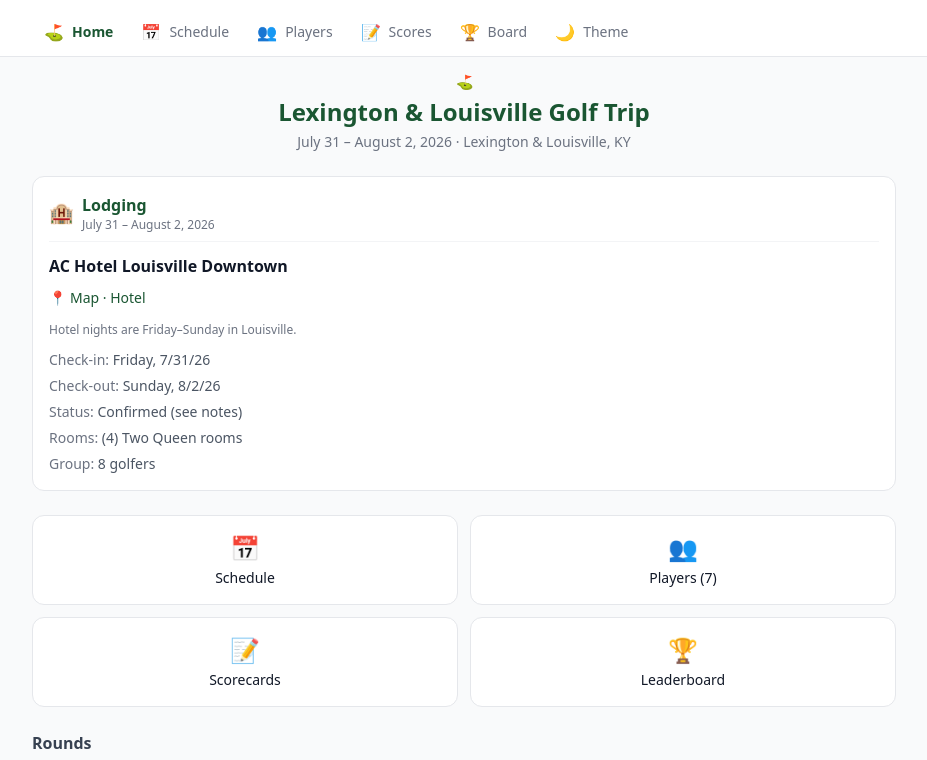
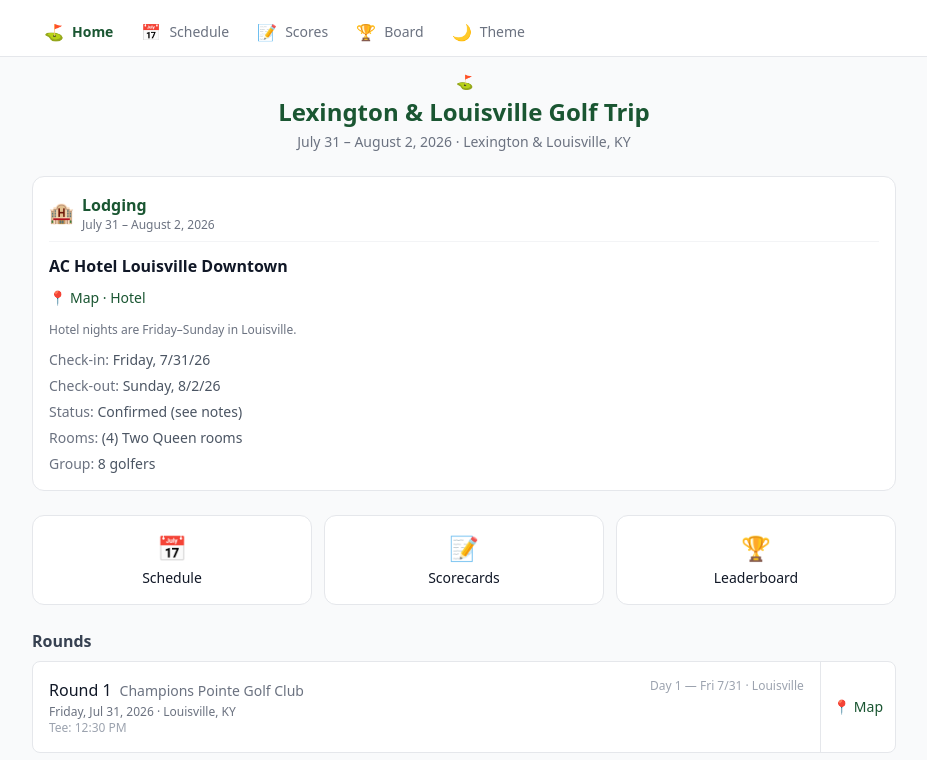
Before and after one commit to cactuar614/CFSTT2026-Golf, a Next.js app: page / in a window 1280 px wide. Shown: the top 760 px of the page, without its empty margins (176-1103 px from the left). Built offline with nearby package versions, Linux system fonts and the light colour scheme.

Commit message:
Remove Players page
- Delete app/players route
- Drop Players tab from Navbar and home quick-links grid (3 tiles now)
- Drop Players precache entry in public/sw.js
- Leaderboard empty-state text no longer points to a Players page

```diff
--- a/app/page.tsx
+++ b/app/page.tsx
@@ -61,7 +61,7 @@ export default function Dashboard() {
       )}
 
       {/* Quick Links */}
-      <div className="grid grid-cols-2 gap-3">
+      <div className="grid grid-cols-3 gap-3">
         <Link
           href="/schedule"
           className="flex min-h-[5.5rem] touch-manipulation flex-col items-center justify-center rounded-xl border border-gray-200 bg-white p-4 text-center transition-colors active:border-primary active:bg-gray-50 dark:border-gray-700 dark:bg-gray-800 dark:active:bg-gray-700/80 md:hover:border-primary"
@@ -70,15 +70,6 @@ export default function Dashboard() {
             📅
           </div>
           <div className="text-sm font-medium">Schedule</div>
-        </Link>
-        <Link
-          href="/players"
-          className="flex min-h-[5.5rem] touch-manipulation flex-col items-center justify-center rounded-xl border border-gray-200 bg-white p-4 text-center transition-colors active:border-primary active:bg-gray-50 dark:border-gray-700 dark:bg-gray-800 dark:active:bg-gray-700/80 md:hover:border-primary"
-        >
-          <div className="mb-1 text-2xl" aria-hidden>
-            👥
-          </div>
-          <div className="text-sm font-medium">Players ({state.players.length})</div>
         </Link>
         <Link
           href="/scorecard"
--- a/app/players/page.tsx
+++ /dev/null
@@ -1,30 +0,0 @@
-import { getTripState } from '@/lib/tripState';
-
-export default function PlayersPage() {
-  const state = getTripState();
-
-  return (
-    <div className="space-y-6">
-      <div>
-        <h1 className="text-xl font-bold text-primary">Players</h1>
-        <p className="mt-1 text-sm text-gray-500 dark:text-gray-400">Roster is read-only here.</p>
-      </div>
-
-      {state.players.length === 0 ? (
-        <p className="py-8 text-center text-gray-500 dark:text-gray-400">No players listed yet.</p>
-      ) : (
-        <div className="space-y-2">
-          {state.players.map((player) => (
-            <div
-              key={player.id}
-              className="rounded-xl border border-gray-200 bg-white p-4 dark:border-gray-700 dark:bg-gray-800"
-            >
-              <span className="text-base font-medium">{player.name}</span>
-              <span className="ml-2 text-sm text-gray-500 dark:text-gray-400">HCP: {player.handicap}</span>
-            </div>
-          ))}
-        </div>
-      )}
-    </div>
-  );
-}
--- a/components/LeaderboardTable.tsx
+++ b/components/LeaderboardTable.tsx
@@ -11,9 +11,7 @@ type LeaderboardTableProps = {
 export default function LeaderboardTable({ entries, roundCount }: LeaderboardTableProps) {
   if (entries.length === 0) {
     return (
-      <p className="py-8 text-center text-gray-500 dark:text-gray-400">
-        No players yet. Add players on the Players page.
-      </p>
+      <p className="py-8 text-center text-gray-500 dark:text-gray-400">No players yet.</p>
     );
   }
 
--- a/components/Navbar.tsx
+++ b/components/Navbar.tsx
@@ -7,7 +7,6 @@ import { useTheme } from '@/lib/ThemeContext';
 const tabs = [
   { href: '/', label: 'Home', icon: '⛳' },
   { href: '/schedule', label: 'Schedule', icon: '📅' },
-  { href: '/players', label: 'Players', icon: '👥' },
   { href: '/scorecard', label: 'Scores', icon: '📝' },
   { href: '/leaderboard', label: 'Board', icon: '🏆' },
 ];
--- a/public/sw.js
+++ b/public/sw.js
@@ -7,7 +7,6 @@ self.addEventListener('install', (event) => {
       return cache.addAll([
         `${BASE_PATH}/`,
         `${BASE_PATH}/schedule`,
-        `${BASE_PATH}/players`,
         `${BASE_PATH}/scorecard`,
         `${BASE_PATH}/leaderboard`,
       ]);
```
